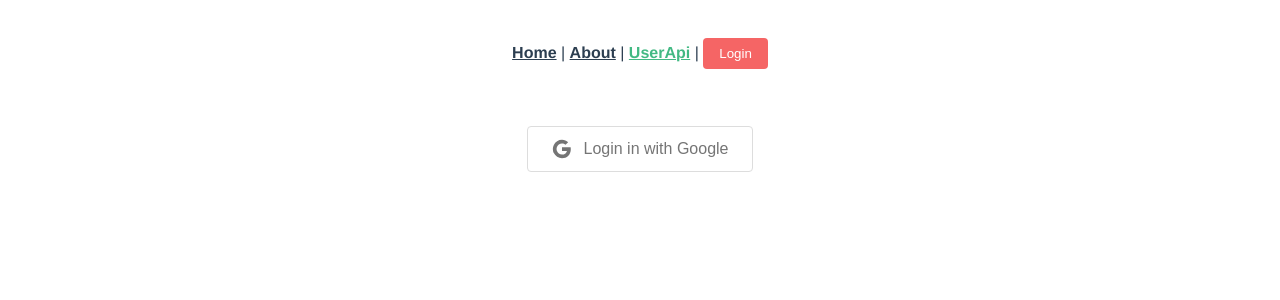
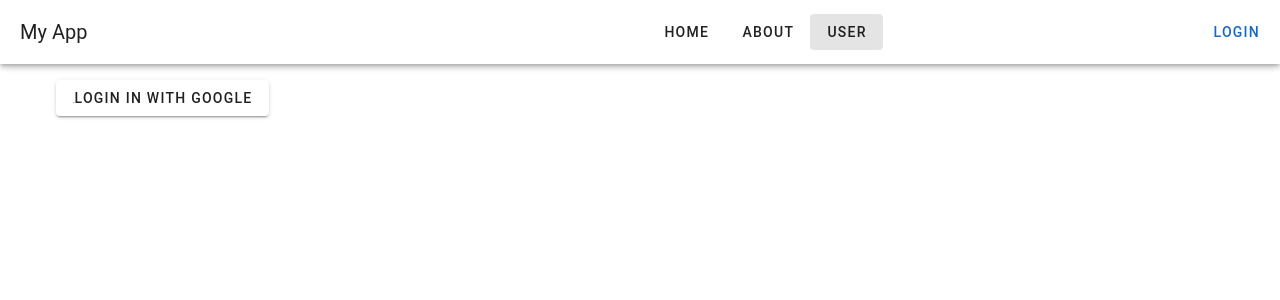
Before and after one commit to andriyg76/board-games-league, a Vue app in the folder frontend/: page /ui/user in a window 1280 px wide. Shown: the top 300 px of the page. Built offline with nearby package versions, Linux system fonts and the light colour scheme; no server answers.

Commit message:
Integrate Vuetify components and update UI elements across the application

```diff
--- a/frontend/src/App.vue
+++ b/frontend/src/App.vue
@@ -1,11 +1,21 @@
 <template>
-  <nav>
-    <router-link to="/">Home</router-link> |
-    <router-link to="/about">About</router-link> |
-    <router-link to="/ui/user">UserApi</router-link> |
-    <logout-button/>
-  </nav>
-  <router-view/>
+  <v-app>
+    <v-app-bar app>
+      <v-toolbar-title>My App</v-toolbar-title>
+      <v-spacer></v-spacer>
+      <v-btn to="/">Home</v-btn>
+      <v-btn to="/about">About</v-btn>
+      <v-btn to="/ui/user">User</v-btn>
+      <v-spacer></v-spacer>
+      <logout-button/>
+    </v-app-bar>
+    <v-main>
+      <v-container>
+
+        <router-view/>
+      </v-container>
+    </v-main>
+  </v-app>
 </template>
 
 <script setup lang="ts">
@@ -21,24 +31,4 @@ defineComponent({
 </script>
 
 <style>
-#app {
-  font-family: Avenir, Helvetica, Arial, sans-serif;
-  -webkit-font-smoothing: antialiased;
-  -moz-osx-font-smoothing: grayscale;
-  text-align: center;
-  color: #2c3e50;
-}
-
-nav {
-  padding: 30px;
-}
-
-nav a {
-  font-weight: bold;
-  color: #2c3e50;
-}
-
-nav a.router-link-exact-active {
-  color: #42b983;
-}
 </style>
--- a/frontend/src/components/CreateUser.vue
+++ b/frontend/src/components/CreateUser.vue
@@ -4,7 +4,7 @@
     <p v-if="message">{{ message }}</p>
     <div v-if="email">
       <p>Email: {{ email }}</p>
-      <button @click="createUser">Create</button>
+      <v-btn @click="createUser">Create</v-btn>
     </div>
     <div v-else>
       <p>Email parameter is missing</p>
--- a/frontend/src/components/GoogleLogin.vue
+++ b/frontend/src/components/GoogleLogin.vue
@@ -4,7 +4,7 @@
     <div v-if="loading" class="loading">
       Loading...
     </div>
-    <button
+    <v-btn
         v-else
         @click="handleSignIn"
         class="google-btn"
@@ -19,7 +19,7 @@
         </svg>
       </span>
       Login in with Google
-    </button>
+    </v-btn>
   </div>
 </template>
 
@@ -52,43 +52,5 @@ const handleSignIn = async () => {
 
 
 <style scoped>
-.google-signin {
-  display: flex;
-  justify-content: center;
-  align-items: center;
-  min-height: 100px;
-}
 
-.google-btn {
-  display: flex;
-  align-items: center;
-  padding: 12px 24px;
-  background-color: #fff;
-  border: 1px solid #ddd;
-  border-radius: 4px;
-  font-size: 16px;
-  font-weight: 500;
-  color: #757575;
-  cursor: pointer;
-  transition: background-color 0.2s;
-}
-
-.google-btn:hover {
-  background-color: #f8f8f8;
-}
-
-.google-btn:disabled {
-  opacity: 0.7;
-  cursor: not-allowed;
-}
-
-.google-icon {
-  width: 20px;
-  height: 20px;
-  margin-right: 12px;
-}
-
-.loading {
-  color: #666;
-}
 </style>
--- a/frontend/src/components/LogoutButton.vue
+++ b/frontend/src/components/LogoutButton.vue
@@ -1,17 +1,15 @@
 <template>
   <template v-if="loggedIn">
-    <img :src="user.picture" v-if="user.picture" height="32" width="32" :alt="`${user.name} - ${user.email}`"/>
-    <button class="logout-button" disabled v-if="loading">Logging out...</button>
-    <button
+    <v-btn color="primary"
         @click="handleLogout"
         :disabled="loading"
         class="logout-button"
-        v-else
     >
       {{ loading ? 'Logging out...' : 'Logout' }}
-    </button>
+      <v-img  :src="user.picture" v-if="user.picture" height="32" width="32" :alt="`${user.name} - ${user.email}`"/>
+    </v-btn>
   </template>
-  <button v-else class="logout-button" @click="router.push('/ui/user')">Login</button>
+  <v-btn color="primary" v-else class="logout-button" @click="router.push('/ui/user')">Login</v-btn>
 </template>
 
 <script setup lang="ts">
@@ -46,19 +44,3 @@ onMounted(async () => {
   }
 });
 </script>
-
-<style scoped>
-.logout-button {
-  padding: 8px 16px;
-  background-color: #f56565;
-  color: white;
-  border: none;
-  border-radius: 4px;
-  cursor: pointer;
-}
-
-.logout-button:disabled {
-  opacity: 0.5;
-  cursor: not-allowed;
-}
-</style>
--- a/frontend/src/main.ts
+++ b/frontend/src/main.ts
@@ -1,5 +1,13 @@
 import { createApp } from 'vue'
 import App from './App.vue'
 import router from './router'
+import vuetify from './plugins/vuetify'
 
-createApp(App).use(router).mount('#app')
+// Ensure Vuetify styles are imported
+import 'vuetify/styles'
+import '@mdi/font/css/materialdesignicons.css'
+
+createApp(App)
+    .use(vuetify)
+    .use(router)
+    .mount('#app')
--- /dev/null
+++ b/frontend/src/plugins/vuetify.ts
@@ -0,0 +1,13 @@
+import 'vuetify/styles'
+import { createVuetify } from 'vuetify'
+import * as components from 'vuetify/components'
+import * as directives from 'vuetify/directives'
+import '@mdi/font/css/materialdesignicons.css'
+
+export default createVuetify({
+    components,
+    directives,
+    icons: {
+        defaultSet: 'mdi',
+    },
+})
--- a/frontend/src/views/HomeView.vue
+++ b/frontend/src/views/HomeView.vue
@@ -1,7 +1,8 @@
 <template>
   <div class="home">
-    <HelloWorld msg="Welcome to Your Vue.js + TypeScript App"/>
   </div>
+
+  <v-btn color="primary">Hello, Vuetify!</v-btn>
 </template>
 
 <script lang="ts">
--- a/frontend/src/views/UserView.vue
+++ b/frontend/src/views/UserView.vue
@@ -5,13 +5,13 @@
       <h3>I am a {{ user.name }}</h3>
       <h4>Email: {{ user.email }}</h4>
       <h4>Alias:
-        <input v-model="user.alias" @input="checkAliasUniqueness" placeholder="Enter alias"/>
+        <v-text-field v-model="user.alias" @input="checkAliasUniqueness" placeholder="Enter alias" append-icon="edit"/>
         <span v-if="isAliasUnique">✔️</span>
         <span v-else>❌</span>
       </h4>
-      <button @click="updateAlias" :disabled="!isAliasUnique">Update Alias</button>
+      <v-btn color="primary" @click="updateAlias" :disabled="!isAliasUnique">Update Alias</v-btn>
       <p>
-        <img v-if="user.picture" :src="user.picture" :alt="`${user.name} - ${user.email}`"/>
+        <v-img v-if="user.picture" :src="user.picture" :alt="`${user.name} - ${user.email}`" height="64" width="64"/>
       </p>
     </template>
   </div>
```
Also changed, not shown: frontend/package.json (+4 -3 lines), 1 other file (tests, documents, lock files or other folders).
